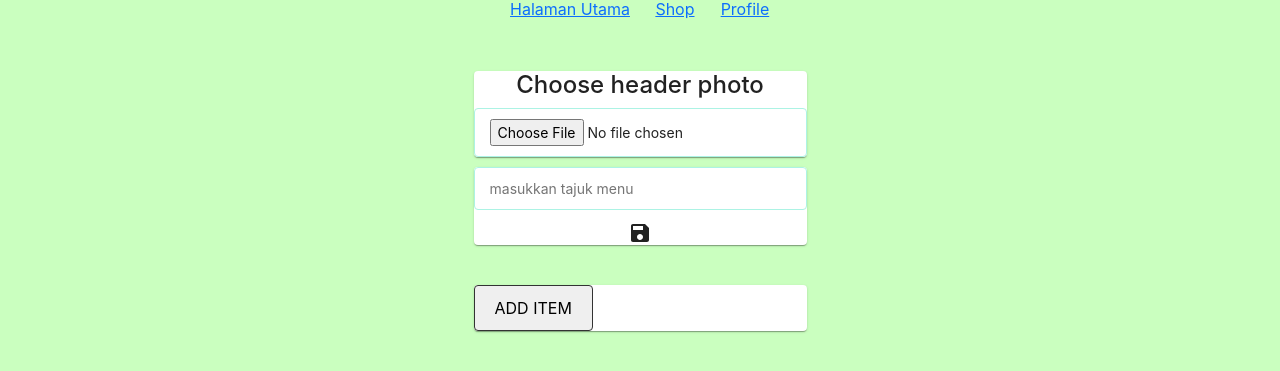
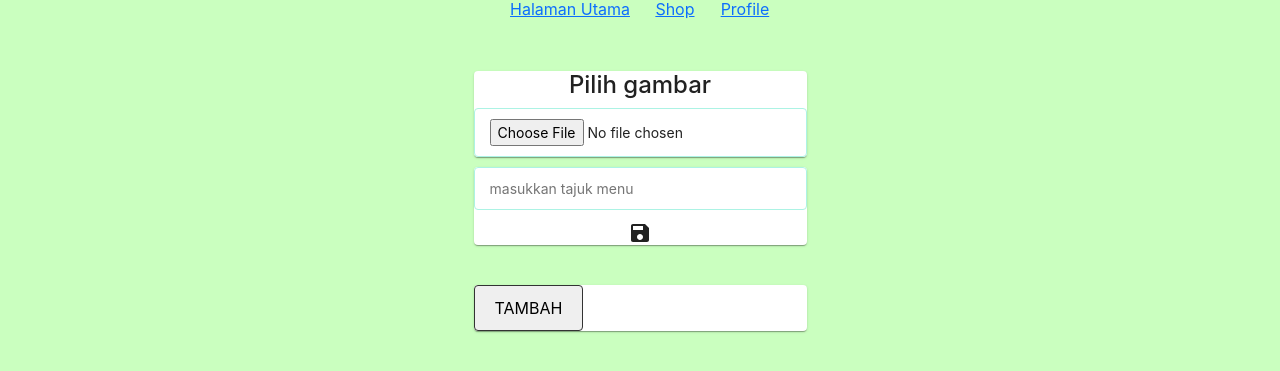
Before and after one commit to Meowdussa/Peniaga-Kecil, a React (Create React App) app in the folder peniaga/: page /profile in a window 1280 px wide. Shown: the part 403-774 px from the top of the page. Built offline with nearby package versions, Linux system fonts and the light colour scheme; no server answers.

Commit message:
trying on base64

```diff
--- a/peniaga/src/Ownerprofile.js
+++ b/peniaga/src/Ownerprofile.js
@@ -50,8 +50,8 @@ const addMenu = (data)=> {
 			<div>
 				<Box>
 					<Box>
-						<Paper height="200px">
-                        <h4>Choose header photo</h4>
+						<Paper height="300px" width="300px">
+                        <h4>Pilih gambar</h4>
                         <input
 							label="choose photo"
 							type="file"
@@ -70,7 +70,7 @@ const addMenu = (data)=> {
 					<Box>
 						<Paper>
 							<span>
-								<button onClick={() => setItem(true)}>Add Item</button>
+								<button onClick={() => setItem(true)}>Tambah</button>
 							</span>
 							<Additem trigger={item} setTrigger={setItem}></Additem>
 						</Paper>
--- a/peniaga/src/components/Header.js
+++ b/peniaga/src/components/Header.js
@@ -24,7 +24,7 @@ function Header() {
 						</div>
 						<div className="my-3">
 							<label htmlFor="formFile" className="form-label">
-								Upload image here
+								Masukkan gambar sini
 							</label>
 							<input
 								onChange={handleUploadChange}
```
Also changed, not shown: 1 other file (tests, documents, lock files or other folders).
